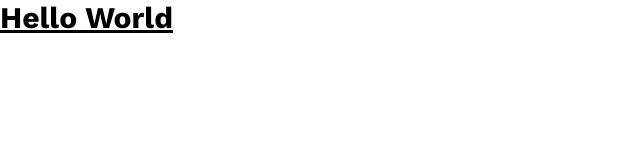
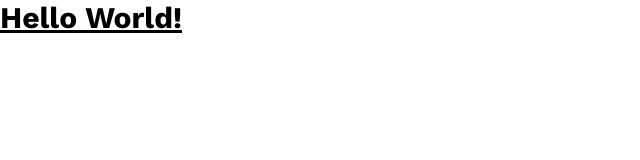
Before and after one commit to Mrsaiba/Portfolio_3d, a React (Vite) app: page / in a window 1280 px wide. Shown: the top 160 px of the page, without its empty margins (0-640 px from the left). Built offline with nearby package versions, Linux system fonts and the light colour scheme.

Commit message:
tried something

```diff
--- a/src/App.jsx
+++ b/src/App.jsx
@@ -3,7 +3,7 @@
 const App = () => {
   return (
     <div>
-      <h1 className="text-3xl font-bold underline">Hello World</h1>
+      <h1 className="text-3xl font-bold underline">Hello World!</h1>
     </div>
   );
 };
```
